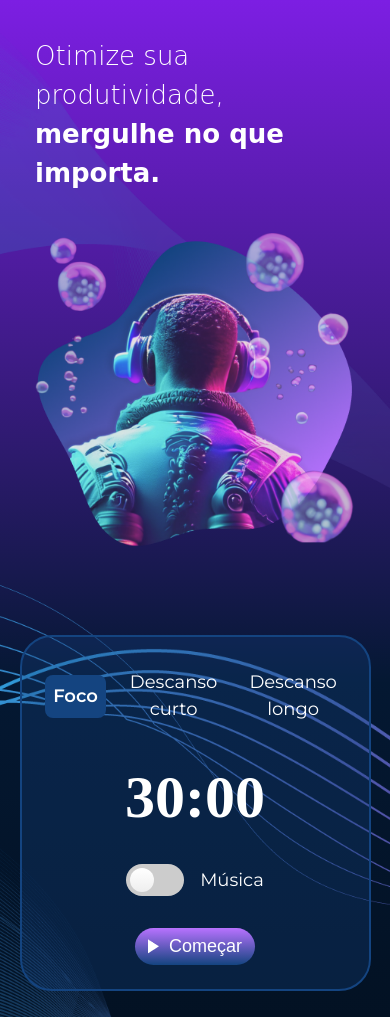
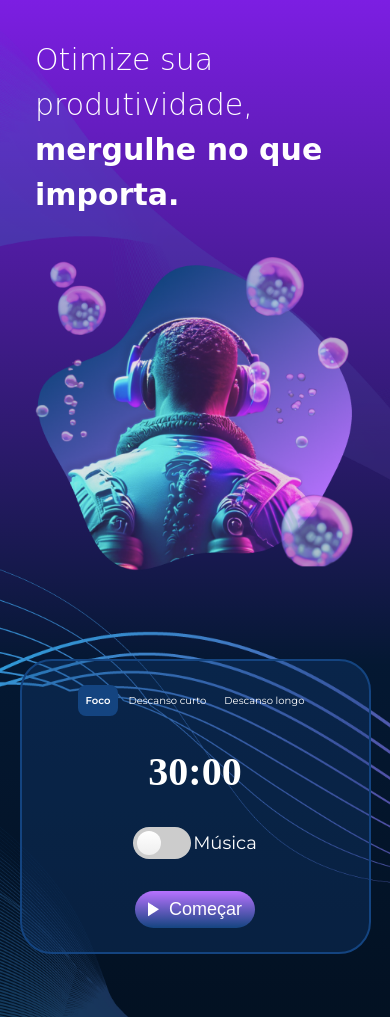
Before and after one commit to vitor-rlk-gomes/fokus, a plain HTML site: page index.html in a window 390 px wide. Shown: the part 83-1100 px from the top of the page. Drawn offline with nearby package versions, Linux system fonts and the light colour scheme; a web font is replaced by a local one.

Commit message:
alterando responsividade

```diff
--- a/styles.css
+++ b/styles.css
@@ -510,3 +510,56 @@ h1, h2, h3, h4, h5, h6 {
     opacity: 0.8;
     cursor: not-allowed;
 }
+
+@media (max-width: 400px) {
+    .app__card-list {
+        list-style: none;
+        padding: 0;
+        margin: 0;
+        display: flex;
+        align-items: center;
+        justify-content: center;
+        gap: .2rem;
+    }
+    .app__card-button {
+        font-family: Montserrat;
+        font-size: 1rem;
+        font-style: normal;
+        font-weight: 400;
+        line-height: 150%;
+        background: none;
+        padding: 0.8rem;
+        color: var(--color-secondary);
+        border: none;
+        cursor: pointer;
+        outline: inherit;
+    }
+    .app__card-timer {
+        color: var(--color-secondary);
+        text-align: center;
+        font-family: Unbounded;
+        font-size: 4rem;
+        font-style: normal;
+        font-weight: 700;
+        line-height: normal;
+        margin: 3.2rem;
+        text-align: center;
+    }
+    .app__title {
+        line-height: 150%;
+        font-size: 3rem;
+        font-style: normal;
+        color: var(--color-secondary);
+        font-weight: 200;
+        max-width: 46rem;
+    }
+    .app__form-footer {
+        display: flex;
+        justify-content: space-between;
+        align-items: center;
+        gap: 1.6rem;
+        flex-wrap: wrap;
+        margin-top: 3.2rem;
+    }
+
+}
```
